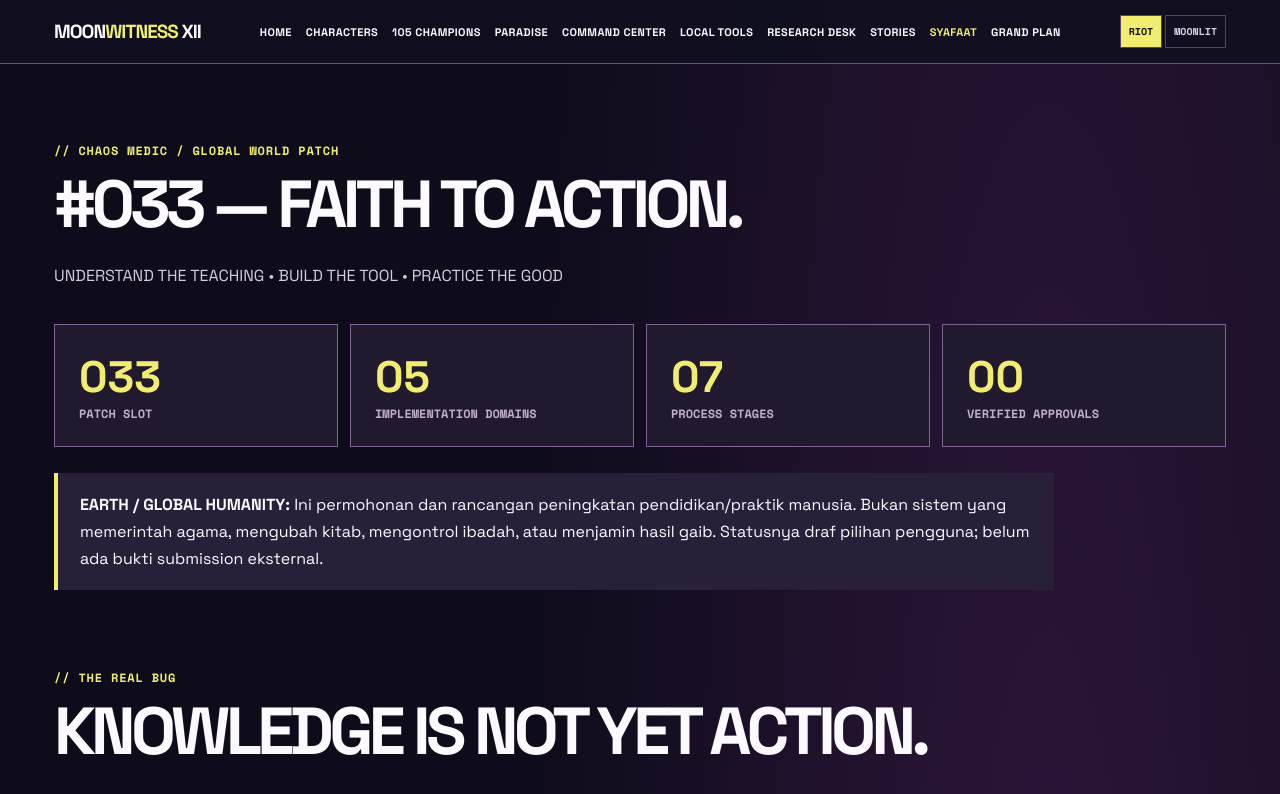
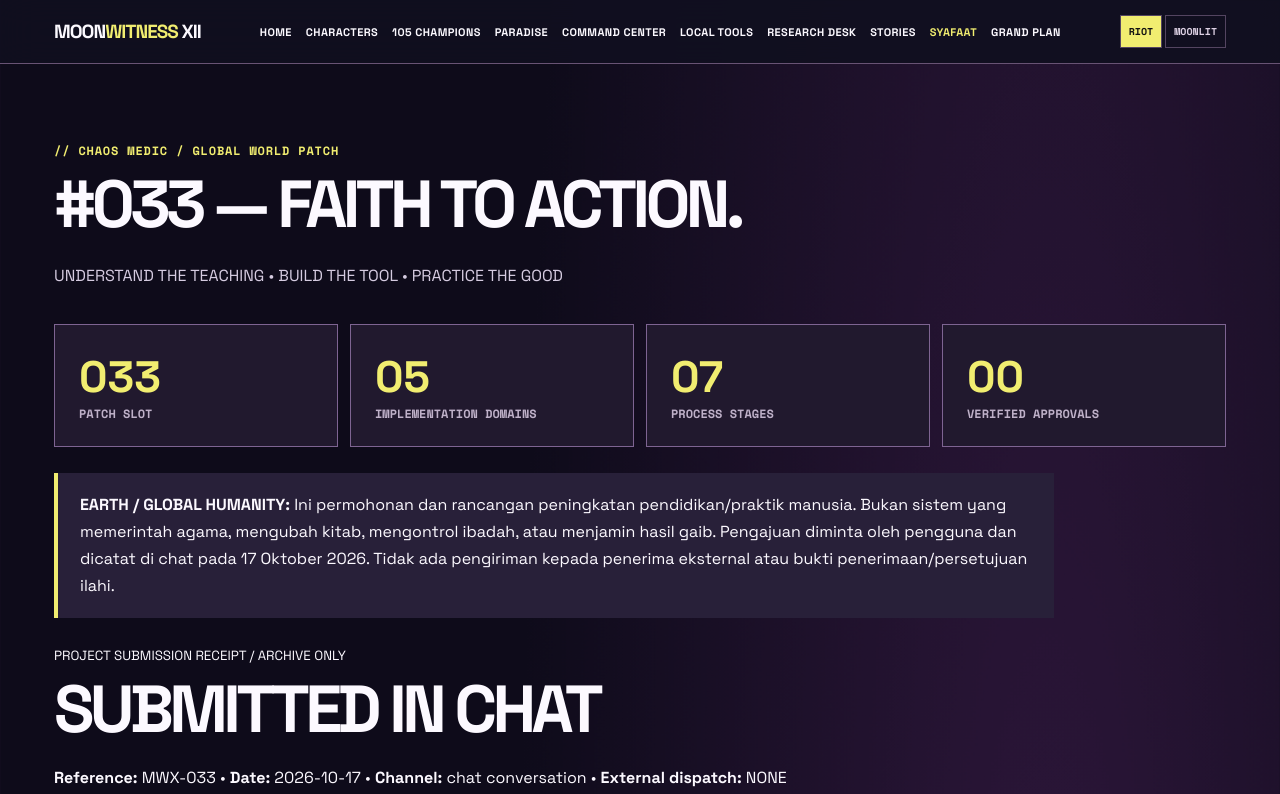
Before and after one commit to bjo163/moonwitness-xii-season-global-championships, a React (Vite) app: page /syafaat-status/033 in a window 1280 px wide. Shown: the top 794 px of the page. Built offline with nearby package versions, Linux system fonts and the light colour scheme.

Commit message:
Show transparent project receipt and date for #033 chat submission without divine or external receipt claims

```diff
--- a/src/pages/Patch033.jsx
+++ b/src/pages/Patch033.jsx
@@ -27,7 +27,7 @@ const makeSubmission=()=>[
  'DOA:',
  patch.prayer,
  '',
- 'STATUS: USER-SELECTED DRAFT; NOT EXTERNALLY SUBMITTED; NO INDEPENDENTLY VERIFIED DIVINE APPROVAL.'
+ 'STATUS: SUBMISSION REQUESTED BY USER AND RECORDED IN CHAT / WEBSITE ON 2026-10-17; NOT DELIVERED TO ANY EXTERNAL RECIPIENT; NO INDEPENDENTLY VERIFIED DIVINE APPROVAL.'
 ].join('\n');
 
 export default function Patch033(){
@@ -41,7 +41,8 @@ export default function Patch033(){
  <div><b>07</b> PROCESS STAGES</div>
  <div><b>00</b> VERIFIED APPROVALS</div>
  </div>
- <Notice><b>EARTH / GLOBAL HUMANITY:</b> Ini permohonan dan rancangan peningkatan pendidikan/praktik manusia. Bukan sistem yang memerintah agama, mengubah kitab, mengontrol ibadah, atau menjamin hasil gaib. Statusnya draf pilihan pengguna; belum ada bukti submission eksternal.</Notice>
+ <Notice><b>EARTH / GLOBAL HUMANITY:</b> Ini permohonan dan rancangan peningkatan pendidikan/praktik manusia. Bukan sistem yang memerintah agama, mengubah kitab, mengontrol ibadah, atau menjamin hasil gaib. Pengajuan diminta oleh pengguna dan dicatat di chat pada 17 Oktober 2026. Tidak ada pengiriman kepada penerima eksternal atau bukti penerimaan/persetujuan ilahi.</Notice>
+ <section className="patch-submission-receipt" aria-label="Submission record"><small>PROJECT SUBMISSION RECEIPT / ARCHIVE ONLY</small><h2>SUBMITTED IN CHAT</h2><p><b>Reference:</b> MWX-033 • <b>Date:</b> {patch.chatSubmission.date} • <b>Channel:</b> chat conversation • <b>External dispatch:</b> NONE</p><p>Ini catatan pengajuan yang diminta pengguna, bukan pengiriman kepada Allah, lembaga, atau penerima pihak ketiga. Pengabulan doa tidak dapat dipastikan oleh website.</p></section>
  <section className="section"><Head eyebrow="// THE REAL BUG" title="KNOWLEDGE IS NOT YET ACTION." sub="Jangan mengubah ajaran agama menjadi kode mentah. Pelajari konteks, lalu rancang bantuan yang tepat."/>
  <div className="grid two"><Card><small>PROBLEM / BUG</small><h3>THE KNOWLEDGE–ACTION GAP</h3><p>{patch.problem}</p><p><b>Scope:</b> {patch.realm} • {patch.scope}</p></Card>
  <Card><small>PATCH REQUEST</small><h3>HELP HUMANITY LEARN & DO GOOD</h3><p>{patch.objective}</p><p><b>Expected benefit:</b> {patch.intendedBenefit}</p></Card></div>
@@ -61,8 +62,8 @@ export default function Patch033(){
  <div className="grid three">{patch.metrics.map(x=><Card key={x.name}><h3>{x.name}</h3><p>{x.metric}</p></Card>)}</div></section>
  <section className="section alt"><Head eyebrow="// PATCH RELATIONSHIPS" title="LINK THE WORLD SYSTEM." sub="Tautan tematis ke patch lain, bukan dependency otomatis yang sudah diterapkan."/>
  <div className="grid three">{patch.links.filter(x=>x.patch!=='033').map(x=><Card key={x.patch}><small>RELATED BUG PATCH #{x.patch}</small><p>{x.why}</p><Link className="textlink" to={'/syafaat-status#patch-'+x.patch}>VIEW IN MASTER REGISTER ↗</Link></Card>)}</div></section>
- <section className="section"><Head eyebrow="// PERSONAL REQUEST / OPTIONAL" title="THE PRAYER DRAFT."/>
+ <section className="section"><Head eyebrow="// PERSONAL PRAYER / REFERENCE COPY" title="THE RECORDED PRAYER."/>
  <Card><small>YA ALLAH • BIIZNILLAH • AAMIIN</small><p className="faith033-prayer">{patch.prayer}</p><p><b>Intended role:</b> permohonan pribadi, bukan hasil persetujuan atau keajaiban yang dapat dinyatakan telah terjadi.</p></Card>
- <div className="filters"><button type="button" onClick={copy}>COPY #033 DRAFT ↗</button><Link className="btn" to="/syafaat-status#patch-033">BACK TO MASTER 33 ↗</Link></div><p role="status" aria-live="polite">{copied?'Teks draft tersalin. Belum ada pengajuan eksternal.':''}</p>
+ <div className="filters"><button type="button" onClick={copy}>COPY #033 DRAFT ↗</button><Link className="btn" to="/syafaat-status#patch-033">BACK TO MASTER 33 ↗</Link></div><p role="status" aria-live="polite">{copied?'Teks permohonan tersalin. Pengajuan hanya tercatat di chat dan arsip website; tidak dikirim ke penerima eksternal.':''}</p>
  </section></main>;
 }
```
